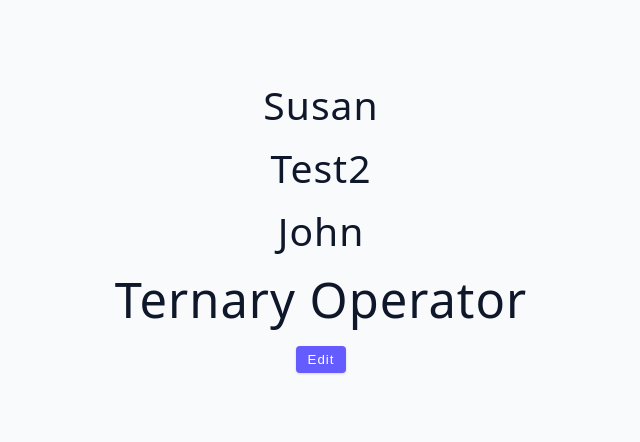
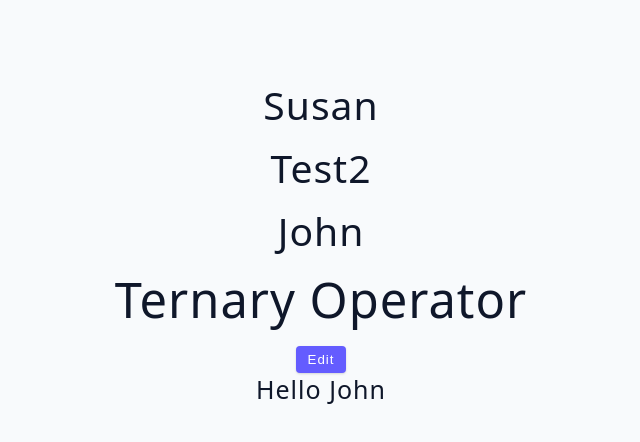
Before and after one commit to RedJyu/03-advanced-react, a React (Vite) app: page / in a window 1280 px wide. Shown: the top 442 px of the page, without its empty margins (319-959 px from the left). Built offline with nearby package versions, Linux system fonts and the light colour scheme.

Commit message:
short finished

```diff
--- a/src/tutorial/03-conditional-rendering/starter/05-short-circuit-examples.jsx
+++ b/src/tutorial/03-conditional-rendering/starter/05-short-circuit-examples.jsx
@@ -21,6 +21,13 @@ const ShortCircuitExamples = () => {
       {user && <SomeComponent name={user.name} />}
       <h1>Ternary Operator</h1>
       <button className='btn'>{isEditing ? 'edit' : 'add'}</button>
+      {user ? (
+        <div>
+          <h4>hello {user.name}</h4>
+        </div>
+      ) : (
+        'no user'
+      )}
     </div>
   );
 };
```
